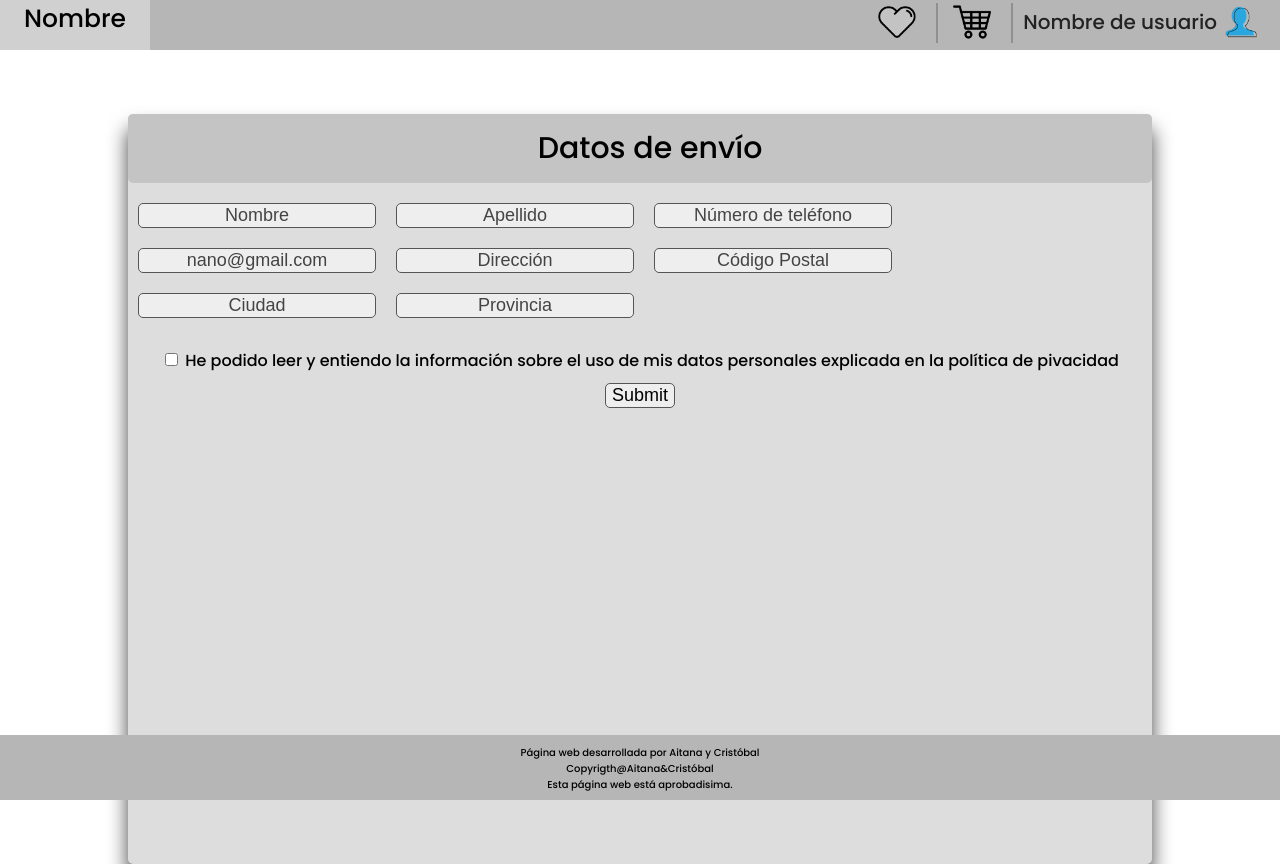
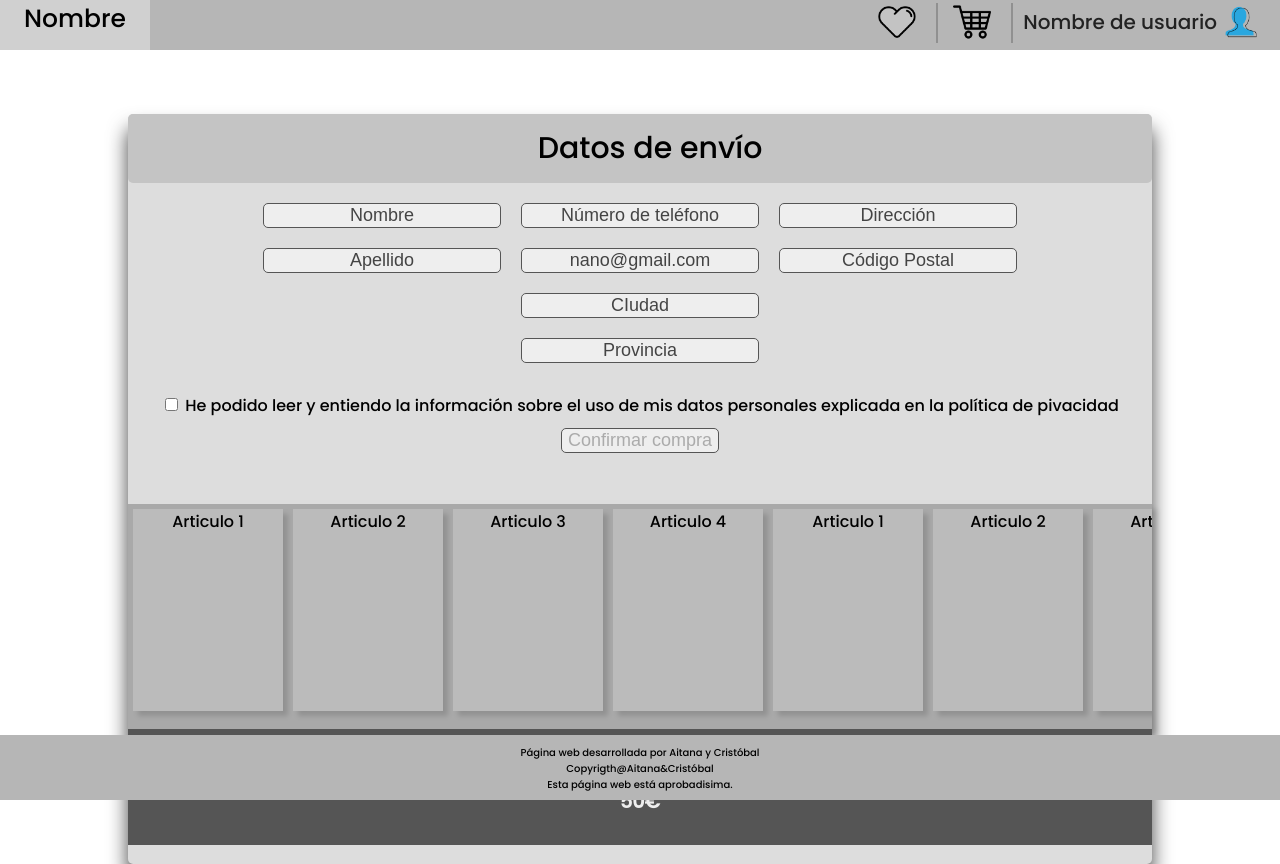
Before and after one commit to TrellixVulnTeam/PWM-Angular_AP5X, an Angular app: page /op-domicilio in a window 1280 px wide. Built offline with nearby package versions, Linux system fonts and the light colour scheme.

Commit message:
Carrito finished
Se ha  terminado todos los componentes del carrito (La parte del HTML y CSS, no hay nada implementado de forma real)

```diff
--- a/src/app/Cesta/opciones.css
+++ b/src/app/Cesta/opciones.css
@@ -12,11 +12,13 @@ body {
     justify-content: flex-end;
 }
 
+.block{
+    display: inline-block;
+}
+
 .ext-fl{
     margin-top: 10px;
     display: flex;
-    flex-direction: row;
-    flex-wrap: wrap;
     justify-content: center;
 }
 
@@ -178,6 +180,7 @@ input[type="submit"]:hover{
     }
     .recuadro {
         width: 80%;
+        height: 1050px;
         left: 0;
         top: 0;
         margin-top: 10%;
--- a/src/app/Cesta/opciones/form-corto/form-corto.component.html
+++ b/src/app/Cesta/opciones/form-corto/form-corto.component.html
@@ -55,10 +55,14 @@
                 </div>
                 <div>
                     <input type="email" name="email" id="email" placeholder="nano@gmail.com" class=" inp-txt" required
-                        #correo = "ngModel" [(ngModel)] = "userInfo.correo" name="correo"/>
+                    pattern="[a-zA-Z0-9!#$%&'*_+-]([\.]?[a-zA-Z0-9!#$%&'*_+-])+@[a-zA-Z0-9]([^@&%$\/()=?¿!.,:;]|\d)+[a-zA-Z0-9][\.][a-zA-Z]{2,4}([\.][a-zA-Z]{2})?"
+                    #correo = "ngModel" [(ngModel)] = "userInfo.correo" name="correo" />
                     <div class="invalid-feedback" *ngIf="correo.invalid && (correo.dirty || correo.touched)">
                         <div *ngIf="correo.errors?.['required']">
                             El correo obligatorio.
+                        </div>
+                        <div *ngIf="correo.errors?.['pattern']">
+                            No es un correo válido.
                         </div>
                     </div>
                 </div>
--- a/src/app/Cesta/opciones/opcion-domicilio/opcion-domicilio.component.html
+++ b/src/app/Cesta/opciones/opcion-domicilio/opcion-domicilio.component.html
@@ -4,34 +4,138 @@
     <div class="cabecera">
         <p class="t-cabecera">Datos de envío</p>
     </div>
-    <div class="ext-fl">
-        <form action="/web/Compra/Cesta/opMetodoCompra.html">
+    <div class="ext-fl cent">
+        <form #forma="ngForm">
             <!--Nombre completo-->
-            <input type="text" placeholder="Nombre" id="nombre" class=" inp-txt" required>
-            <input type="text" placeholder="Apellido" id="apellido" class="inp-txt der" required>
+            <div class="block">
+                <div>
+                    <input type="text" placeholder="Nombre" id="nombre" class=" inp-txt" required
+                    #nombre = "ngModel" [(ngModel)] = "userInfo.nombre" name="nombre"
+                        pattern="[a-zA-ZñÑáéíóúÁÉÍÓÚ ]+"/>
+                        <div class="invalid-feedback" *ngIf="nombre.invalid && (nombre.dirty || nombre.touched)">
+                            <div *ngIf="nombre.errors?.['required']">
+                                El nombre es obligatorio.
+                            </div>
 
+                            <div *ngIf="nombre.errors?.['pattern']">
+                                No es un nombre válido.
+                            </div>
+                        </div>
+                </div>
+                <div>
+                    <input type="text" placeholder="Apellido" id="apellido" class="inp-txt der" required
+                    #apellido = "ngModel" [(ngModel)] = "userInfo.apellidos" name="apellido"
+                        pattern="[a-zA-ZñÑáéíóúÁÉÍÓÚ ]+"/>
+                        <div class="invalid-feedback" *ngIf="apellido.invalid && (apellido.dirty || apellido.touched)">
+                            <div *ngIf="apellido.errors?.['required']">
+                                El apellido es obligatorio.
+                            </div>
+
+                            <div *ngIf="apellido.errors?.['pattern']">
+                                No es un apellido válido.
+                            </div>
+                        </div>
+                </div>
+            </div>
             <!--Contacto-->
-            <input type="tel" id="numTel" pattern="[6-7][0-9]{8}" placeholder="Número de teléfono" class="inp-txt der" required>
-            <input type="email" name="email" id="email" placeholder="nano@gmail.com" class=" inp-txt" required>
+            <div class="block">
+                <div>
+                    <input type="tel" id="numTel" pattern="[6-7][0-9]{8}" placeholder="Número de teléfono" class="inp-txt der" required
+                    #telefono = "ngModel" [(ngModel)] = "userInfo.telefono" name="telefono" />
+                        <div class="invalid-feedback" *ngIf="telefono.invalid && (telefono.dirty || telefono.touched)">
+                            <div *ngIf="telefono.errors?.['required']">
+                                Un nº de teléfono es obligatorio.
+                            </div>
 
+                            <div *ngIf="telefono.errors?.['pattern']">
+                                No es un número válido.
+                            </div>
+                        </div>
+
+                </div>
+                <div>
+                    <input type="email" name="email" id="email" placeholder="nano@gmail.com" class=" inp-txt" required
+                    #correo = "ngModel" [(ngModel)] = "userInfo.correo" name="correo"
+                    pattern="[a-zA-Z0-9!#$%&'*_+-]([\.]?[a-zA-Z0-9!#$%&'*_+-])+@[a-zA-Z0-9]([^@&%$\/()=?¿!.,:;]|\d)+[a-zA-Z0-9][\.][a-zA-Z]{2,4}([\.][a-zA-Z]{2})?">
+                    <div class="invalid-feedback" *ngIf="correo.invalid && (correo.dirty || correo.touched)">
+                        <div *ngIf="correo.errors?.['required']">
+                            El correo obligatorio.
+                        </div>
+                        <div *ngIf="correo.errors?.['pattern']">
+                            No es un correo válido.
+                        </div>
+                    </div>
+                </div>
+            </div>
             <!--Ubicación-->
-            <input type="text" name="direccion" id="direccion" class=" inp-txt  der" required placeholder="Dirección">
-            <input type="text" name="codPostal" id="codPostal" pattern="[0-9]{5}" class=" inp-txt" placeholder="Código Postal">
-            <input type="text" name="ciudad" id="ciudad" class=" inp-txt der" placeholder="Ciudad">
-            <input type="text" name="provincia" id="provincia" class=" inp-txt" placeholder="Provincia">
-
+            <div class="block">
+                <div>
+                    <input type="text" name="direccion" id="direccion" class=" inp-txt  der" required placeholder="Dirección"
+                    #direccion = "ngModel" [(ngModel)] = "userInfo.direccion" name="direccion"
+                    pattern="[a-z A-Z]+"/>
+                    <div class="invalid-feedback" *ngIf="direccion.invalid && (direccion.dirty || direccion.touched)">
+                        <div *ngIf="direccion.errors?.['required']">
+                            La dirección es obligatoria.
+                        </div>
+                        <div *ngIf="direccion.errors?.['pattern']">
+                            No es una direción válida.
+                        </div>
+                    </div>
+                </div>
+                <div>
+                    <input type="text" name="codPostal" id="codPostal" class=" inp-txt" placeholder="Código Postal"
+                    #codPostal = "ngModel" [(ngModel)] = "userInfo.codPostal" name="codPostal" required/>
+                    <div class="invalid-feedback" *ngIf="codPostal.invalid && (codPostal.dirty || codPostal.touched)">
+                        <div *ngIf="codPostal.errors?.['required']">
+                            El Código Postal es obligatorio.
+                        </div>
+                        <div *ngIf="codPostal.errors?.['pattern']">
+                            No es un Código Postal válido.
+                        </div>
+                    </div>
+                </div>
+            </div>
+            <div class="block">
+                <div>
+                    <input type="text" name="ciudad" id="ciudad" pattern="[A-Za-z- ]+" class=" inp-txt" placeholder="CIudad"
+                    #ciudad = "ngModel" [(ngModel)] = "userInfo.ciudad" name="ciudad" required/>
+                    <div class="invalid-feedback" *ngIf="ciudad.invalid && (ciudad.dirty || ciudad.touched)">
+                        <div *ngIf="ciudad.errors?.['required']">
+                            La ciudad es obligatoria.
+                        </div>
+                        <div *ngIf="ciudad.errors?.['pattern']">
+                            No es una ciudad válida.
+                        </div>
+                    </div>
+                </div>
+                <div>
+                    <input type="text" name="provincia" id="provincia" pattern="[A-Za-z- ]+" class=" inp-txt" placeholder="Provincia"
+                    #provincia = "ngModel" [(ngModel)] = "userInfo.provincia" name="provincia" required/>
+                    <div class="invalid-feedback" *ngIf="provincia.invalid && (provincia.dirty || provincia.touched)">
+                        <div *ngIf="provincia.errors?.['required']">
+                            El correo obligatorio.
+                        </div>
+                        <div *ngIf="provincia.errors?.['pattern']">
+                            No es un correo válido.
+                        </div>
+                    </div>
+                </div>
+            </div>
 
             <!--Parte de las políticas de privacidad-->
             <div class="pp">
-                <input type="checkbox" id="checkbox">
+                <input #check type="checkbox" (change)="false" id="checkbox">
                 <label for="checkbox">
                     He podido leer y entiendo la información sobre el uso de mis datos
                     personales explicada en la política de pivacidad
                 </label>
             </div>
-            <div class="cent"><input type="submit"></div>
-
+            <div class="cent">
+                <input type="submit" [disabled]="forma.invalid || !check.checked" value="Confirmar compra" id="btnConfirm"
+                [routerLink]="['/pay']">
+            </div>
         </form>
     </div>
+    <app-carrito-costo></app-carrito-costo>
 </div>
 <app-footer></app-footer>
--- a/src/app/Cesta/opciones/opcion-domicilio/opcion-domicilio.component.ts
+++ b/src/app/Cesta/opciones/opcion-domicilio/opcion-domicilio.component.ts
@@ -6,5 +6,14 @@ import { Component } from '@angular/core';
   styleUrls: ['../../opciones.css', '../../../catalogo/catalogo.component.css']
 })
 export class OpcionDomicilioComponent {
-
+  userInfo = {
+    nombre:"",
+    apellidos:"",
+    correo:"",
+    telefono:"",
+    direccion:"",
+    codPostal:"",
+    ciudad:"",
+    provincia:""
+  }
 }
--- a/src/app/login-singup/login-singup.component.html
+++ b/src/app/login-singup/login-singup.component.html
@@ -39,10 +39,13 @@
                 <div>
                     <input type="email" class="txtsin" id="signInEmail" placeholder="Dirección de e-mail" required
                         #correo = "ngModel" [(ngModel)] = "userRegister.correo" name="correo"
-                    />
+                        pattern="[a-zA-Z0-9!#$%&'*_+-]([\.]?[a-zA-Z0-9!#$%&'*_+-])+@[a-zA-Z0-9]([^@&%$\/()=?¿!.,:;]|\d)+[a-zA-Z0-9][\.][a-zA-Z]{2,4}([\.][a-zA-Z]{2})?"/>
                     <div class="invalid-feedback" *ngIf="correo.invalid && (correo.dirty || correo.touched)">
                         <div *ngIf="correo.errors?.['required']">
                             El nombre de usuario es obligatorio.
+                        </div>
+                        <div *ngIf="correo.errors?.['pattern']">
+                            No es un correo válido.
                         </div>
                     </div>
                 </div>
```
